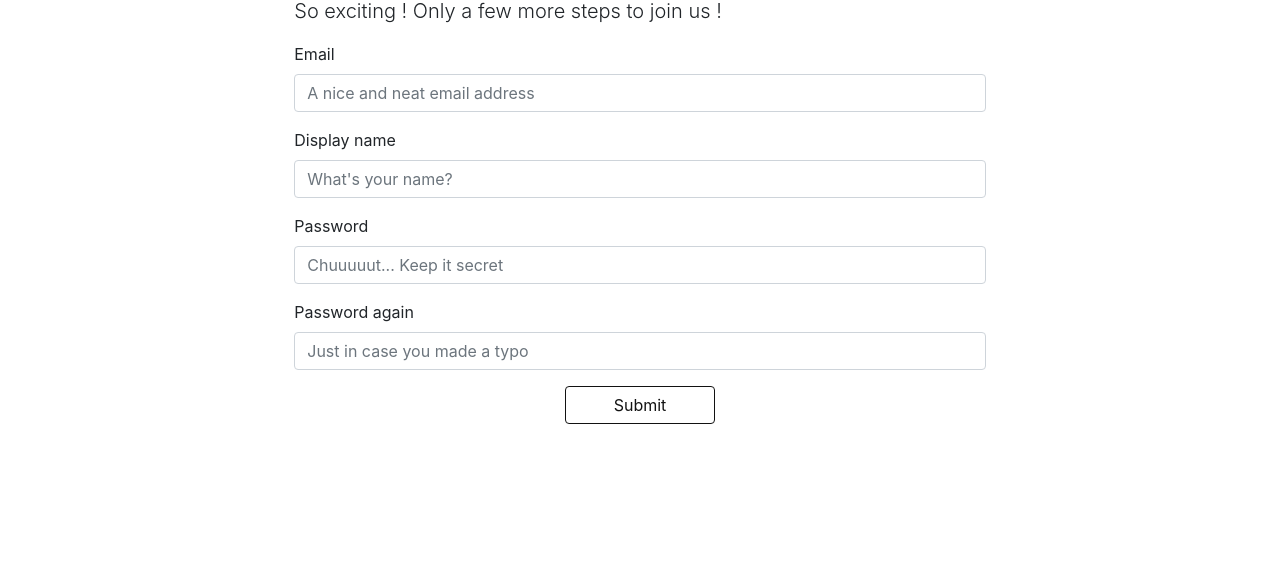
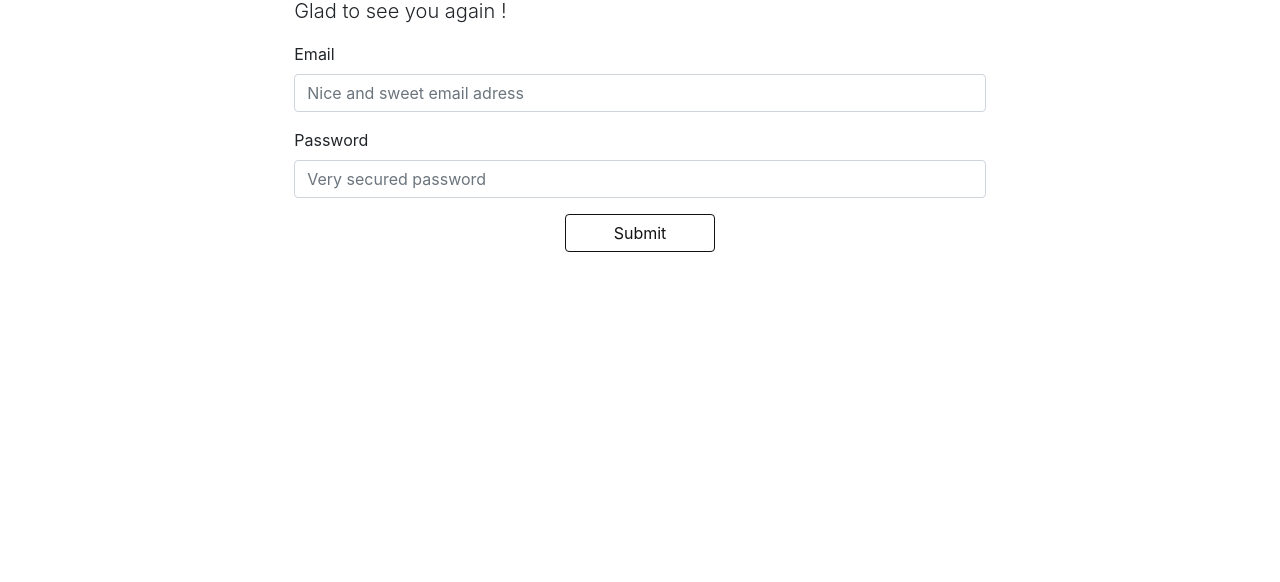
Before and after one commit to loustak/Flux-Front, a React app: page /sign-in in a window 1280 px wide. Shown: the part 218-800 px from the top of the page. Built offline with nearby package versions, Linux system fonts and the light colour scheme.

Commit message:
Finished the sign-in form and started the sign up form.

```diff
--- a/src/index.js
+++ b/src/index.js
@@ -10,6 +10,7 @@ import { Container } from 'reactstrap';
 import { FluxNavBar } from './navbar.js'
 import { Home } from './home.js'
 import { Register } from './register.js'
+import { SignIn } from './sign-in.js'
 
 export const ApiPath = React.createContext('');
 
@@ -23,7 +24,8 @@ class App extends React.Component {
             <FluxNavBar />
             <Container>
               <Route exact={true} path="/" component={Home} />
-              <Route exact={true} path="/sign-in/" component={Register} />
+              <Route exact={true} path="/register/" component={Register} />
+              <Route exact={true} path="/sign-in/" component={SignIn} />
             </Container>
           </ApiPath.Provider>
         </div>
--- a/src/navbar.js
+++ b/src/navbar.js
@@ -36,10 +36,10 @@ export class FluxNavBar extends React.Component {
           <Collapse isOpen={this.state.isOpen} navbar>
             <Nav className="ml-auto" navbar>
               <NavItem>
-                <NavLink href="/register/">Register</NavLink>
+                <NavLink href="/sign-in/">Sign-in</NavLink>
               </NavItem>
               <NavItem>
-                <NavLink href="/sign-in/">Sign-in</NavLink>
+                <NavLink href="/register/">Register</NavLink>
               </NavItem>
             </Nav>
           </Collapse>
--- a/src/override.css
+++ b/src/override.css
@@ -25,3 +25,8 @@
 .jumbotron {
   background-color: transparent;
 }
+
+.alert-danger {
+  color: #ecf0f1;
+  background-color: #c0392b;
+}
--- a/src/register.js
+++ b/src/register.js
@@ -1,19 +1,21 @@
 import React from 'react';
+import { withRouter } from "react-router-dom";
 import {ApiPath} from './index.js'
 import 'bootstrap/dist/css/bootstrap.css';
 import './override.css';
-import { Jumbotron, Container, Button, Form, FormGroup, Label, Input, FormFeedback, Alert } from 'reactstrap';
+import { Jumbotron, Container, Button, Form, FormGroup, Label, Input, Alert, FormFeedback } from 'reactstrap';
 
-export class Register extends React.Component {
+class RegisterPath extends React.Component {
+
   render() {
     return (
       <Jumbotron fluid>
         <Container fluid>
-          <h1 className="display-3">Sign-in</h1>
+          <h1 className="display-3">Register</h1>
           <p className="lead">So exciting ! Only a few more steps to join us !</p>
 
           <ApiPath.Consumer>
-            {apiPath => <FormValidator apiPath={apiPath} />}
+            {apiPath => <FormValidator history={this.props.history} apiPath={apiPath} />}
           </ApiPath.Consumer>
 
         </Container>
@@ -21,6 +23,8 @@ export class Register extends React.Component {
     )
   }
 }
+
+export const Register = withRouter(RegisterPath);
 
 class FormValidator extends React.Component {
 
@@ -30,6 +34,8 @@ class FormValidator extends React.Component {
       email: '',
       username: '',
       password: '',
+      passwordAgain: '',
+      passwordDontMatch: false,
     };
     this.handleChange = this.handleChange.bind(this);
     this.handleSubmit = this.handleSubmit.bind(this);
@@ -37,8 +43,20 @@ class FormValidator extends React.Component {
 
   handleChange(event) {
     var change = {};
-    change[event.target.name] = event.target.value;
-    this.setState(change);
+    const name = event.target.name;
+    const value = event.target.value
+    change[name] = value;
+    this.setState(change, () => { this.validateField(name, value) });
+  }
+
+  validateField(name, value) {
+    if (name === 'password' || name === 'passwordAgain') {
+      var match = this.state.password !== this.state.passwordAgain;
+
+      if (this.state.passwordAgain.length > 0) {
+        this.setState({passwordDontMatch: match});
+      }
+    }
   }
 
   handleSubmit(event) {
@@ -53,28 +71,40 @@ class FormValidator extends React.Component {
         username: this.state.username,
         password: this.state.password
       })
-    }).then(function(response) {
-      return response.json();
-    }).then(function(data) {
-      console.log(data);
-      if (data.errors) {
-        if (data.errors.email) {
+    })
+    .then(res => res.json())
+    .then(
+      (result) => {
+        if (result.errors) {
+          this.errorHandler(result.errors);
+        } else {
+          this.props.history.push('/sign-in')
+        }
+      });
+  }
 
-        }
-      } else {
-        console.log('success:' + data);
-      }
-    })
+  errorHandler(error) {
+    var errorMessage = 'Something went wrong';
+
+    if (error.email) {
+      errorMessage = 'Oh no, this email is already used';
+    } else if (error.password) {
+      errorMessage = 'Oups, the password is too short...';
+    }
+
+    var errorElement = <Alert color="danger">{errorMessage}</Alert>
+    this.setState({errorElement: errorElement});
   }
 
   render() {
     return(
       <Form onSubmit={this.handleSubmit}>
+        {this.state.errorElement}
+
         <FormGroup>
           <Label for="email">Email</Label>
           <Input type="email" name="email" id="email" onChange={this.handleChange}
             placeholder="A nice and neat email address" autoComplete="email" required />
-          <FormFeedback valid>This email is availabe hura !</FormFeedback>
         </FormGroup>
 
         <FormGroup>
@@ -91,13 +121,16 @@ class FormValidator extends React.Component {
 
         <FormGroup>
           <Label for="passwordAgain">Password again</Label>
-          <Input type="password" name="passwordAgain" id="password-again" onChange={this.handleChange}
+          <Input invalid={this.state.passwordDontMatch} type="password" name="passwordAgain"
+            id="password-again" onChange={this.handleChange}
             placeholder="Just in case you made a typo" autoComplete="password" required />
+          <FormFeedback>Humm, it looks like password don't match</FormFeedback>
         </FormGroup>
 
         <div className="text-center">
           <Button outline color="primary" className="px-5">Submit</Button>
         </div>
+
       </Form>
     )
   }
--- /dev/null
+++ b/src/sign-in.js
@@ -0,0 +1,50 @@
+import React from 'react';
+import {ApiPath} from './index.js'
+import 'bootstrap/dist/css/bootstrap.css';
+import './override.css';
+import { Jumbotron, Container, Button, Form, FormGroup, Label, Input, Alert, FormFeedback } from 'reactstrap';
+
+export class SignIn extends React.Component {
+  render() {
+    return (
+      <Jumbotron fluid>
+        <Container fluid>
+          <h1 className="display-3">Sign-in</h1>
+          <p className="lead">Glad to see you again !</p>
+
+          <ApiPath.Consumer>
+            {apiPath => <FormValidator apiPath={apiPath} />}
+          </ApiPath.Consumer>
+
+        </Container>
+      </Jumbotron>
+    )
+  }
+}
+
+class FormValidator extends React.Component {
+
+  render() {
+    return(
+      <Form onSubmit={this.handleSubmit}>
+
+        <FormGroup>
+          <Label for="email">Email</Label>
+          <Input type="email" name="email" id="email" onChange={this.handleChange}
+            placeholder="Nice and sweet email adress" autoComplete="email" required />
+        </FormGroup>
+
+        <FormGroup>
+          <Label for="password">Password</Label>
+          <Input type="password" name="password" id="password" onChange={this.handleChange}
+            placeholder="Very secured password" autoComplete="password" required />
+        </FormGroup>
+
+        <div className="text-center">
+          <Button outline color="primary" className="px-5">Submit</Button>
+        </div>
+
+      </Form>
+    )
+  }
+}
```
